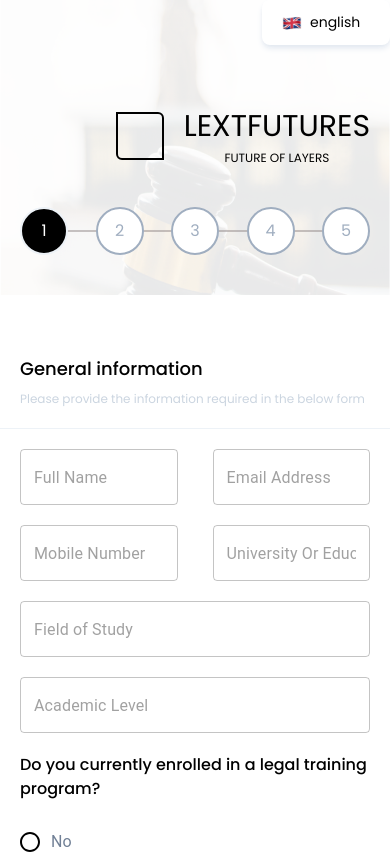
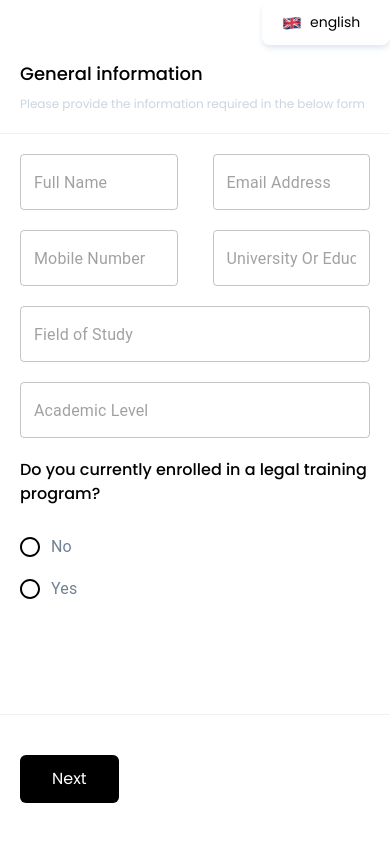
Before and after one commit to anemoia-dev/ai-layer-FRONTEND, a Next.js app: page /register in a window 390 px wide. Shown: the top 854 px of the page. Built offline with nearby package versions, Linux system fonts and the light colour scheme.

Commit message:
Done frontend with Yarn

```diff
--- a/src/components/commons/MultiStepForm.tsx
+++ b/src/components/commons/MultiStepForm.tsx
@@ -7,51 +7,46 @@ import Step3 from './steps/Step3';
 import Step4 from './steps/Step4';
 import Step5 from './steps/Step5';
 
-const MultiStepForm = ({ language }) => {
+interface MultiStepFormProps {
+  language: string;
+}
+
+const MultiStepForm: React.FC<MultiStepFormProps> = ({ language }) => {
   const { t } = useTranslation();
   const [currentStep, setCurrentStep] = useState(1);
-  console.log('hehehhe ', language);
-
-  const handleNextStep = () => {
-    setCurrentStep((prevStep) => Math.min(prevStep + 1, 5));
-  };
-
-  const handlePreviousStep = () => {
-    setCurrentStep((prevStep) => Math.max(prevStep - 1, 1));
-  };
+  console.log('Current language:', language);
 
   return (
     <div className="flex min-h-screen flex-col bg-white text-black lg:flex-row">
-      <div className="custom-bg sticky top-0 hidden  max-h-[100vh] w-full rounded-r-3xl  bg-gray-100   p-4 lg:flex  lg:w-[35%] lg:flex-col lg:items-center  lg:justify-center   ">
+      {/* Left side panel */}
+      <div className="custom-bg sticky top-0 hidden max-h-[100vh] w-full rounded-r-3xl bg-gray-100 p-4 lg:flex lg:w-[35%] lg:flex-col lg:items-center lg:justify-center">
         <div
           className={`flex items-center ${
             language === 'ar' && 'flex-row-reverse'
           } mb-10 w-full justify-center gap-5`}
         >
           <div className="h-12 w-12 rounded-bl-md rounded-tr-md border-2 border-black" />
-          <div className="flex flex-col items-center justify-center ">
+          <div className="flex flex-col items-center justify-center">
             <h1 className="text-3xl font-[400]">LEXTFUTURE</h1>
             <p className="text-xs">FUTURE OF LAYERS</p>
           </div>
         </div>
-        <div
-          className={`relative flex  flex-row items-center justify-between space-y-10 lg:flex-col `}
-        >
+
+        <div className="relative flex flex-row items-center justify-between space-y-10 lg:flex-col">
           {[1, 2, 3, 4, 5].map((step) => (
             <div
               key={step}
-              className={`flex   items-center  ${
+              className={`flex items-center ${
                 language === 'ar' && 'flex-row-reverse'
-              } relative z-[20]  flex-wrap items-center justify-center   `}
+              } relative z-[20] flex-wrap items-center justify-center`}
             >
-              {/* Titles and Descriptions */}
               <div
                 className={`flex justify-end ${
                   language === 'en' && 'mr-5'
-                }  w-[80%]  whitespace-nowrap lg:w-[22vw]`}
+                } w-[80%] whitespace-nowrap lg:w-[22vw]`}
               >
                 <div
-                  className={`ml-4 hidden  w-full  justify-end  font-[500] text-black lg:flex lg:text-[9px]  xl:text-[0.7rem] 2xl:text-[0.9rem] ${
+                  className={`ml-4 hidden w-full justify-end font-[500] text-black lg:flex lg:text-[9px] xl:text-[0.7rem] 2xl:text-[0.9rem] ${
                     currentStep >= step ? 'text-black' : 'text-gray-500'
                   }`}
                 >
@@ -63,18 +58,12 @@ const MultiStepForm = ({ language }) => {
                     t('Relevant Laws and Judgments in the Application')}
                   {step === 5 && t('Commitment and Collaboration')}
                 </div>
-                <div
-                  className={`ml-4 lg:text-[9px] xl:text-xs ${
-                    currentStep >= step ? 'text-black' : 'text-gray-500'
-                  }`}
-                />
               </div>
 
-              {/* Steps Circles */}
               <div
-                className={` z-[50] mb-2 flex h-12 w-12 items-center justify-center rounded-[50%] border-2 lg:h-8 lg:w-8 lg:rounded-full xl:h-12 xl:w-12 ${
+                className={`z-[50] mb-2 flex h-12 w-12 items-center justify-center rounded-[50%] border-2 lg:h-8 lg:w-8 lg:rounded-full xl:h-12 xl:w-12 ${
                   currentStep >= step
-                    ? 'bg-black text-white '
+                    ? 'bg-black text-white'
                     : 'bg-white-300 border border-gray-500 text-gray-500'
                 }`}
               >
@@ -84,46 +73,15 @@ const MultiStepForm = ({ language }) => {
           ))}
         </div>
       </div>
-      <div className="custom-bg  flex flex-col justify-around px-5 py-10 lg:hidden ">
-        <div
-          className={`relative   mb-10 mt-16  flex w-full  items-center justify-end  gap-5  `}
-        >
-          <div className="h-12 w-12 rounded-bl-md rounded-tr-md  border-2 border-black" />
-          <div className="flex flex-col items-center justify-center ">
-            <h1 className="text-3xl font-[400]">LEXTFUTURES</h1>
-            <p className="text-xs">FUTURE OF LAYERS</p>
-          </div>
-        </div>
-        <div className="relative flex items-center justify-between">
-          {/* Center Line */}
-          <div className="absolute inset-x-0 top-1/2 z-10 h-[1px] -translate-y-1/2 bg-[#948a8a]" />
 
-          {/* Steps Circles */}
-          {[1, 2, 3, 4, 5].map((step) => (
-            <div
-              key={step}
-              className="relative z-20 flex items-center justify-center"
-            >
-              <div
-                className={`z-50 flex h-12 w-12 items-center justify-center rounded-full border-2 lg:h-8 lg:w-8 xl:h-12 xl:w-12 ${
-                  currentStep >= step
-                    ? 'bg-black text-white'
-                    : 'border border-gray-500 bg-white text-gray-500'
-                }`}
-              >
-                {t(`${step}`)}
-              </div>
-            </div>
-          ))}
-        </div>
-      </div>
-      <div className="w-full  bg-white lg:w-[65%] ">
+      {/* Right side form */}
+      <div className="w-full bg-white lg:w-[65%]">
         <form>
           {currentStep === 1 && <Step1 setCurrentStep={setCurrentStep} />}
           {currentStep === 2 && <Step2 setCurrentStep={setCurrentStep} />}
           {currentStep === 3 && <Step3 setCurrentStep={setCurrentStep} />}
           {currentStep === 4 && <Step4 setCurrentStep={setCurrentStep} />}
-          {currentStep === 5 && <Step5 setCurrentStep={setCurrentStep} />}
+          {currentStep === 5 && <Step5 />}
         </form>
       </div>
     </div>
--- a/src/components/commons/steps/Step5.tsx
+++ b/src/components/commons/steps/Step5.tsx
@@ -96,7 +96,7 @@ const Step5: React.FC<Step5Props> = ({ setCurrentStep }) => {
       console.log(response);
 
       if (response?.error) {
-        const errorMessages = response?.error?.data?.message;
+        const errorMessages = response?.error?.message;
 
         if (Array.isArray(errorMessages)) {
           errorMessages.forEach((err: { field: string; message: string }) => {
--- a/src/components/globals/dropdown/LanguageSwitcher.tsx
+++ b/src/components/globals/dropdown/LanguageSwitcher.tsx
@@ -3,14 +3,18 @@
 import React, { useState } from 'react';
 import { useTranslation } from 'react-i18next';
 
-const LanguageSwitcher = ({ language }) => {
-  const [bar, setBar] = useState(false);
+interface LanguageSwitcherProps {
+  language: 'en' | 'ar';
+}
+
+const LanguageSwitcher: React.FC<LanguageSwitcherProps> = ({ language }) => {
+  const [bar, setBar] = useState<boolean>(false);
   const { i18n } = useTranslation();
   const { t } = useTranslation();
 
-  const changeLanguage = (lng) => {
+  const changeLanguage = (lng: 'en' | 'ar') => {
     i18n.changeLanguage(lng);
-    setBar(false); // Close the dropdown after language change
+    setBar(false);
   };
 
   return (
```
Also changed, not shown: src/components/commons/steps/Step1.tsx (line endings or trailing spaces), 2 other files (tests, documents, lock files or other folders).
